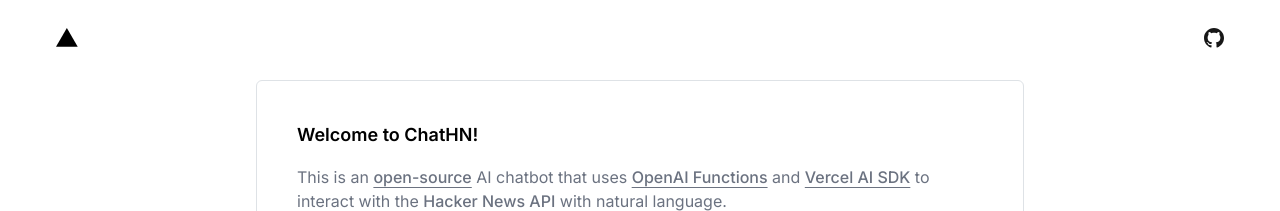
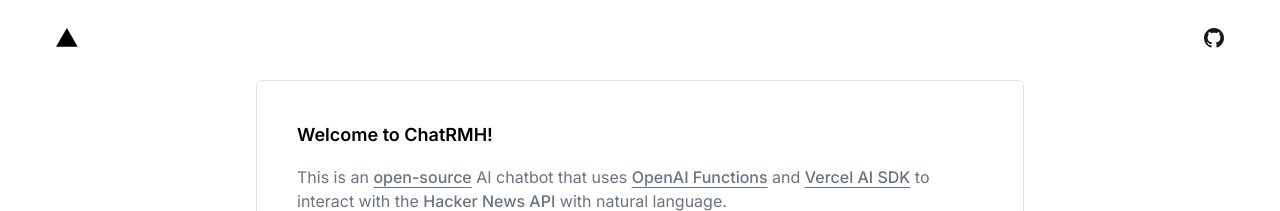
Before and after one commit to huynhkhanh226/rmhai, a Next.js app: page / in a window 1280 px wide. Shown: the top 211 px of the page. Built offline with nearby package versions, Linux system fonts and the light colour scheme.

Commit message:
Cap nhat code

```diff
--- a/app/page.tsx
+++ b/app/page.tsx
@@ -100,7 +100,7 @@
         <div className="border-gray-200sm:mx-0 mx-5 mt-20 max-w-screen-md rounded-md border sm:w-full">
           <div className="flex flex-col space-y-4 p-7 sm:p-10">
             <h1 className="text-lg font-semibold text-black">
-              Welcome to ChatHN!
+              Welcome to ChatRMH!
             </h1>
             <p className="text-gray-500">
               This is an{" "}
```
Also changed, not shown: 2 other files (tests, documents, lock files or other folders).
